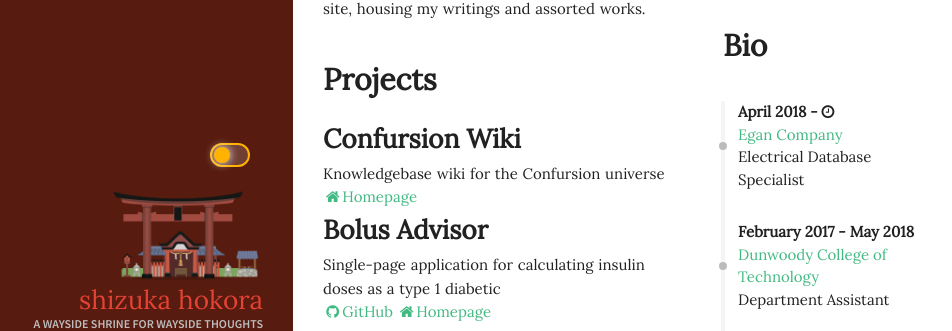
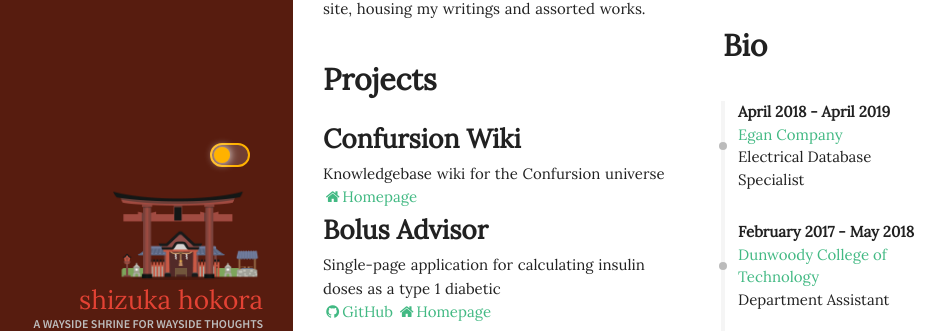
Before and after one commit to shizuka/shizuka-hokora, a Jekyll site: the page built from resume.html, in a window 1280 px wide. Shown: the part 323-654 px from the top of the page, without its empty margins (27-979 px from the left). Built offline with Jekyll 4.4.1, drawn with Linux system fonts in a browser that asks for light colours; nearby versions of some CDN libraries; some web fonts are replaced.

Commit message:
Update careers.yml

```diff
--- a/_data/index/careers.yml
+++ b/_data/index/careers.yml
@@ -2,7 +2,7 @@
 # if you don't have language feature(language.yml is empty), ignore "i18n" items
 - name: Egan Company
   link: https://www.eganco.com/
-  date: April 2018 - <i class="fa fa-clock-o" aria-hidden="true" title="Until Now"></i>
+  date: April 2018 - April 2019
   job: Electrical Database Specialist
 
 - name: Dunwoody College of Technology
```
